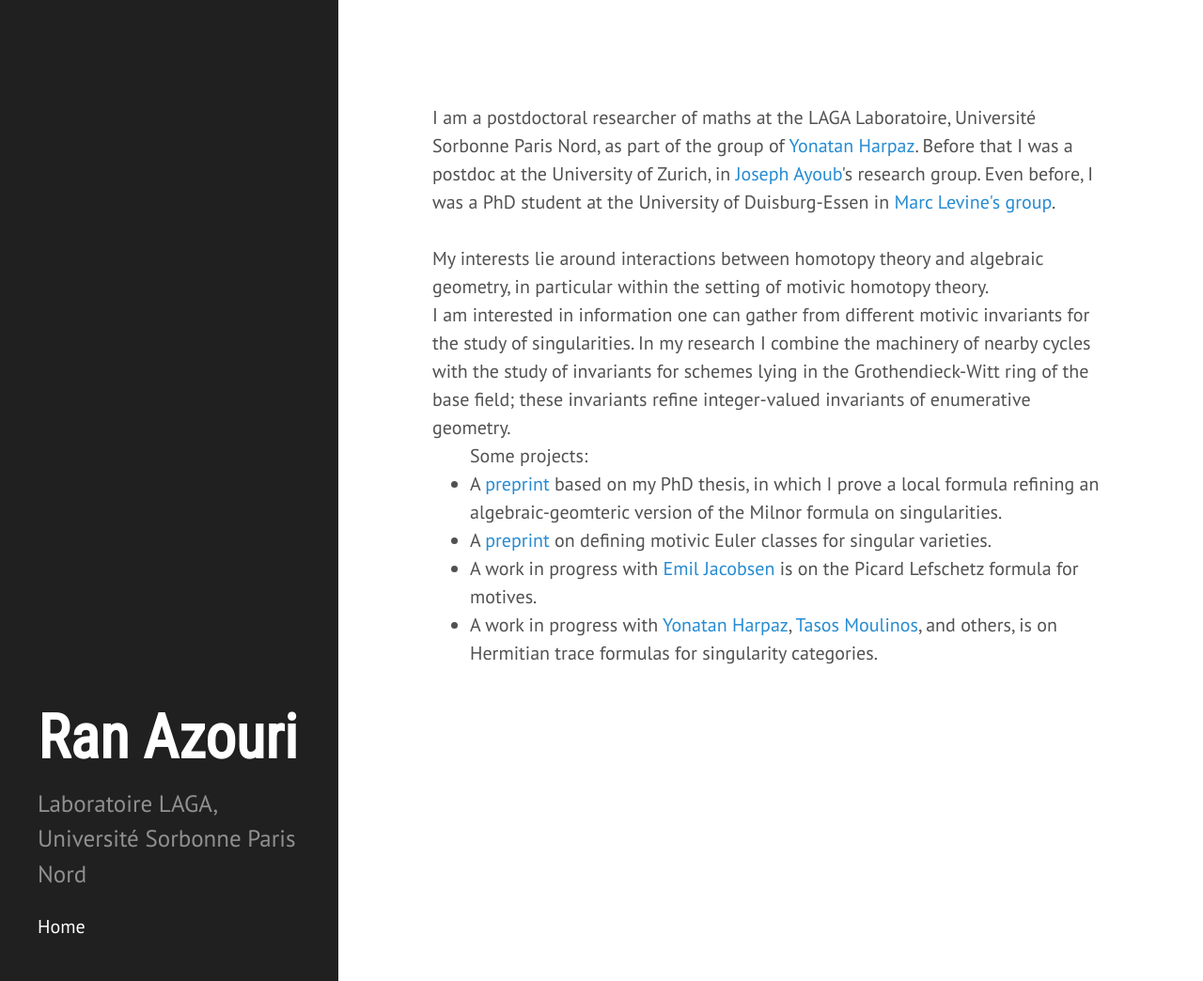
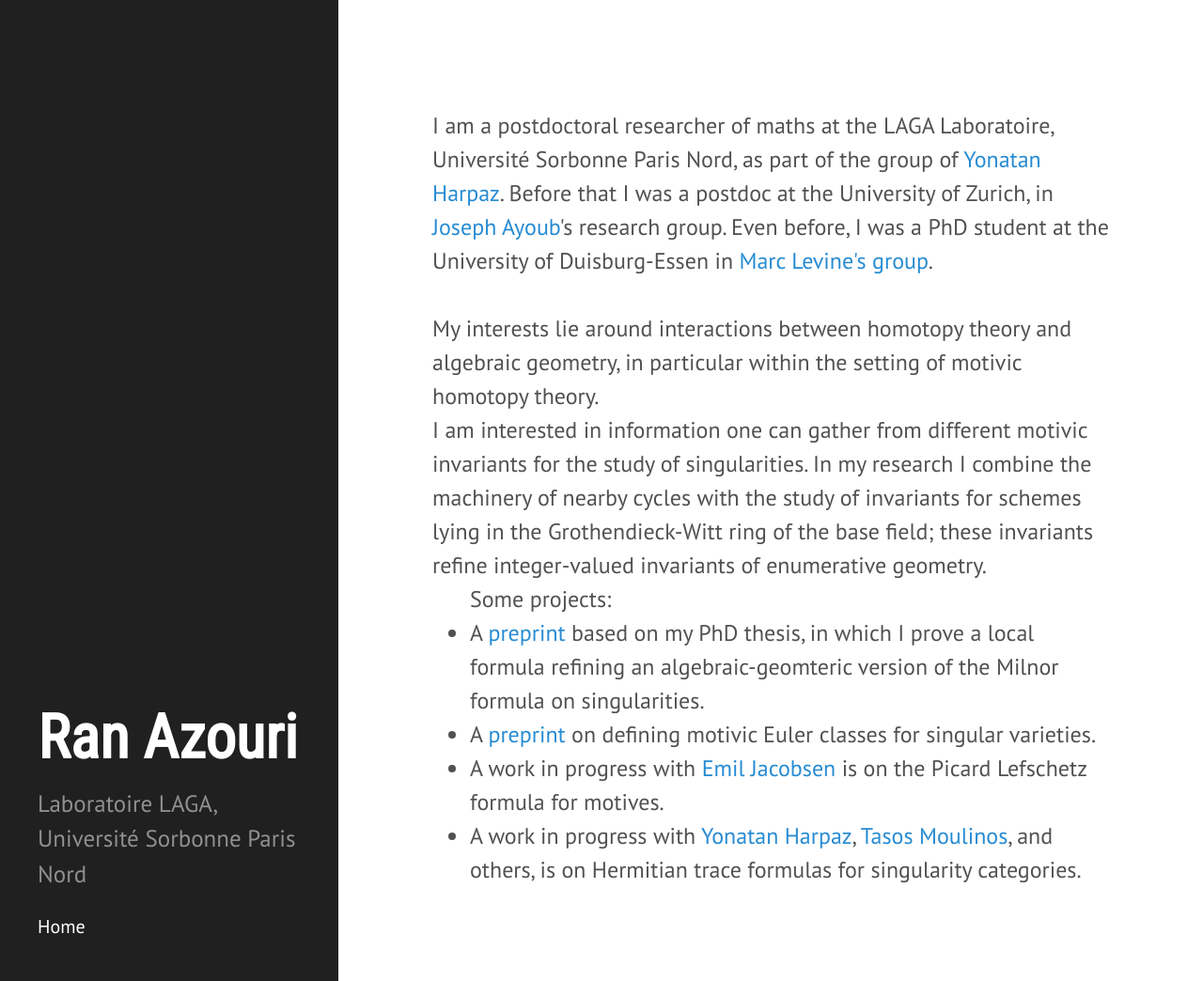
Before and after one commit to ransass/ransass.github.io, a Jekyll site: the page built from index.html, in a window 1280 px wide and 1044 px high. Shown: the whole window at 94% size. Built offline with Jekyll 4.4.1, drawn with Linux system fonts in a browser that asks for light colours; some web fonts are replaced; the list of posts is cut into pages by our own code.

Commit message:
Update default.html

```diff
--- a/_layouts/default.html
+++ b/_layouts/default.html
@@ -8,6 +8,7 @@
     {% include sidebar.html %}
 
     <div class="content container">
+      <font size = "5">
       {{ content }}
     </div>
 
```
